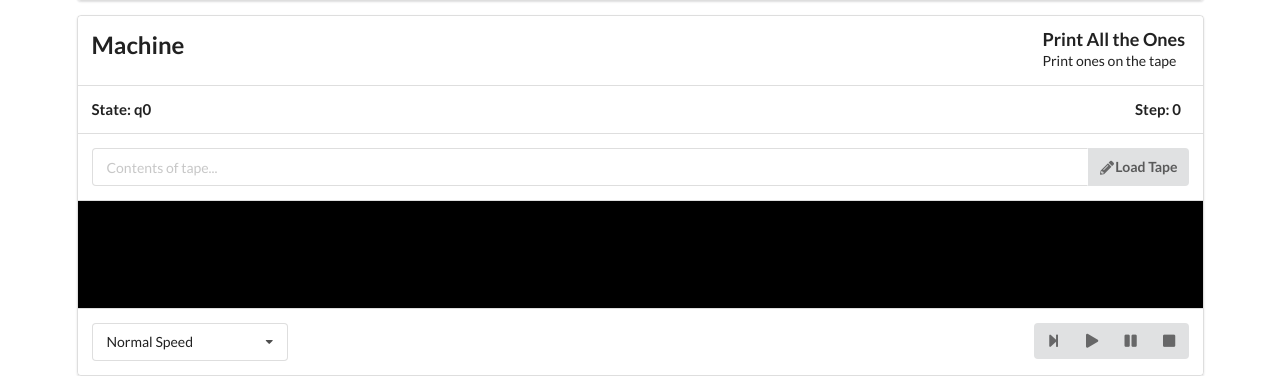
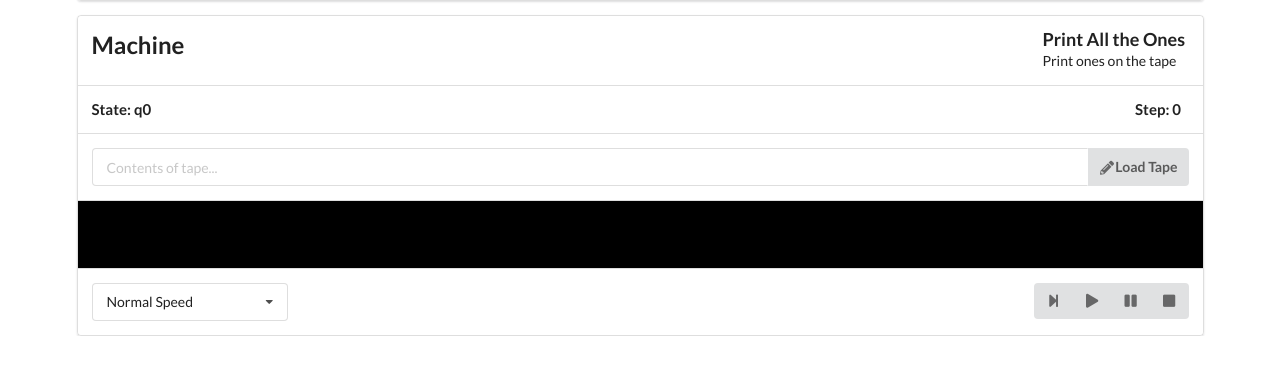
Before and after one commit to CodeGuild-co/tms, a Flask app: page / in a window 1280 px wide. Shown: the part 490-866 px from the top of the page. After the commit the page ends 826 px from the top, so only its background shows below. Run offline with Flask 2, Linux system fonts and the light colour scheme; some libraries are stand-ins or nearby versions.

Commit message:
Adjusted the tape scaling
More tape can be fit into the screen size.

```diff
--- a/static/styles.css
+++ b/static/styles.css
@@ -36,17 +36,17 @@ div.right.floated {
     overflow-x: auto;
     font-family: monospace;
     background-color: black;
-    line-height: 80pt;
-    min-height: 80pt;
+    line-height: 50pt;
+    min-height: 50pt;
 }
 
 .cell {
     border: 1px solid black;
     border-radius: 10px;
     padding: 10px 20px;
-    margin: 10px;
+    margin: 3px;
     background-color: white;
-    font-size: 50pt;
+    font-size: 25pt;
     line-height: initial;
     vertical-align: middle;
 }
```
